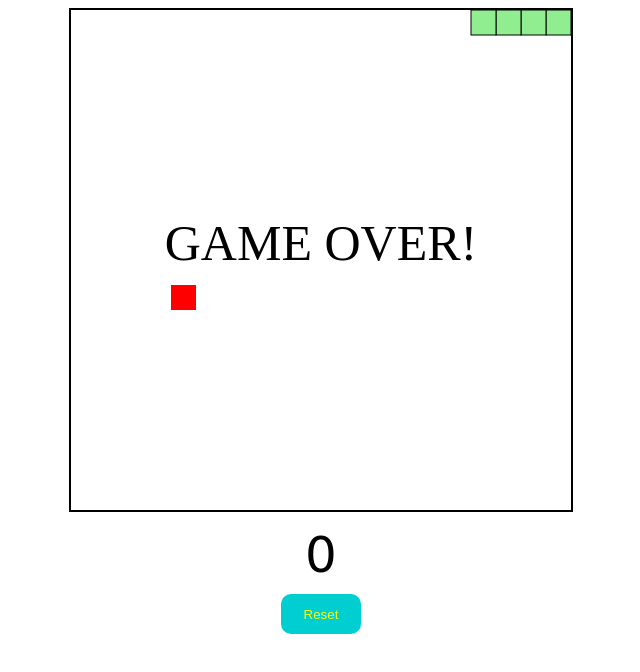
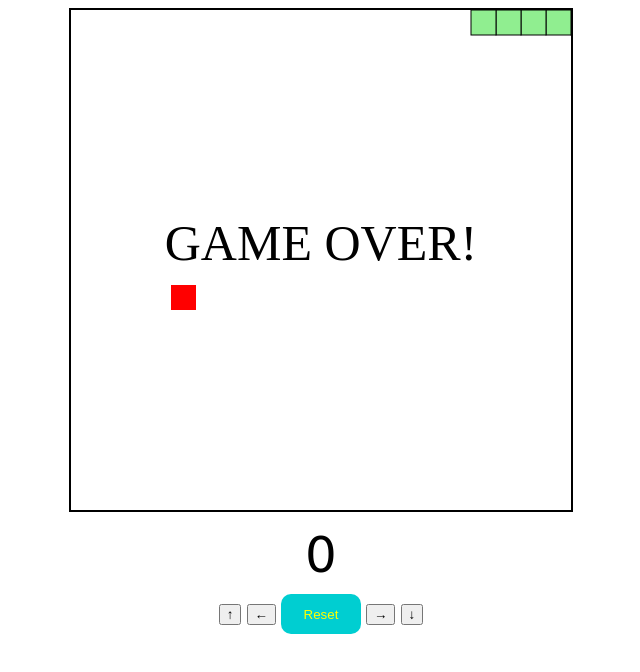
Before and after one commit to mett-E/snake, a plain HTML site: page index.html in a window 1280 px wide. Shown: the whole page, without its empty margins (319-959 px from the left). Drawn offline with Linux system fonts and the light colour scheme.

Commit message:
Update index.html

```diff
--- a/index.html
+++ b/index.html
@@ -5,7 +5,7 @@
     <meta charset="UTF-8">
     <meta http-equiv="X-UA-Compatible" content="IE=edge">
     <meta name="viewport" content="width=device-width, initial-scale=1.0">
-    <title>Snake</title>
+    <title>Document</title>
     <link rel="stylesheet" href="snake.css">
 </head>
 
@@ -13,7 +13,15 @@
     <div id="gameContainer">
         <canvas id="gameBoard" width="500px" height="500px"></canvas>
         <p id="scoreText">0</p>
-        <button id="resetBtn">Reset</button>
+        <div id="btnContainer">
+
+            <button id="btnUp" class="movementBtns"> &uarr;</button>
+            <button id="btnLeft" class="movementBtns">&larr;</button>
+            <button id="resetBtn">Reset</button>
+            <button id="btnRight" class="movementBtns">&rarr;</button>
+            <button id="btnDown" class="movementBtns">&darr;</button>
+
+        </div>
     </div>
 
     <script src="snake.js"></script>
```
